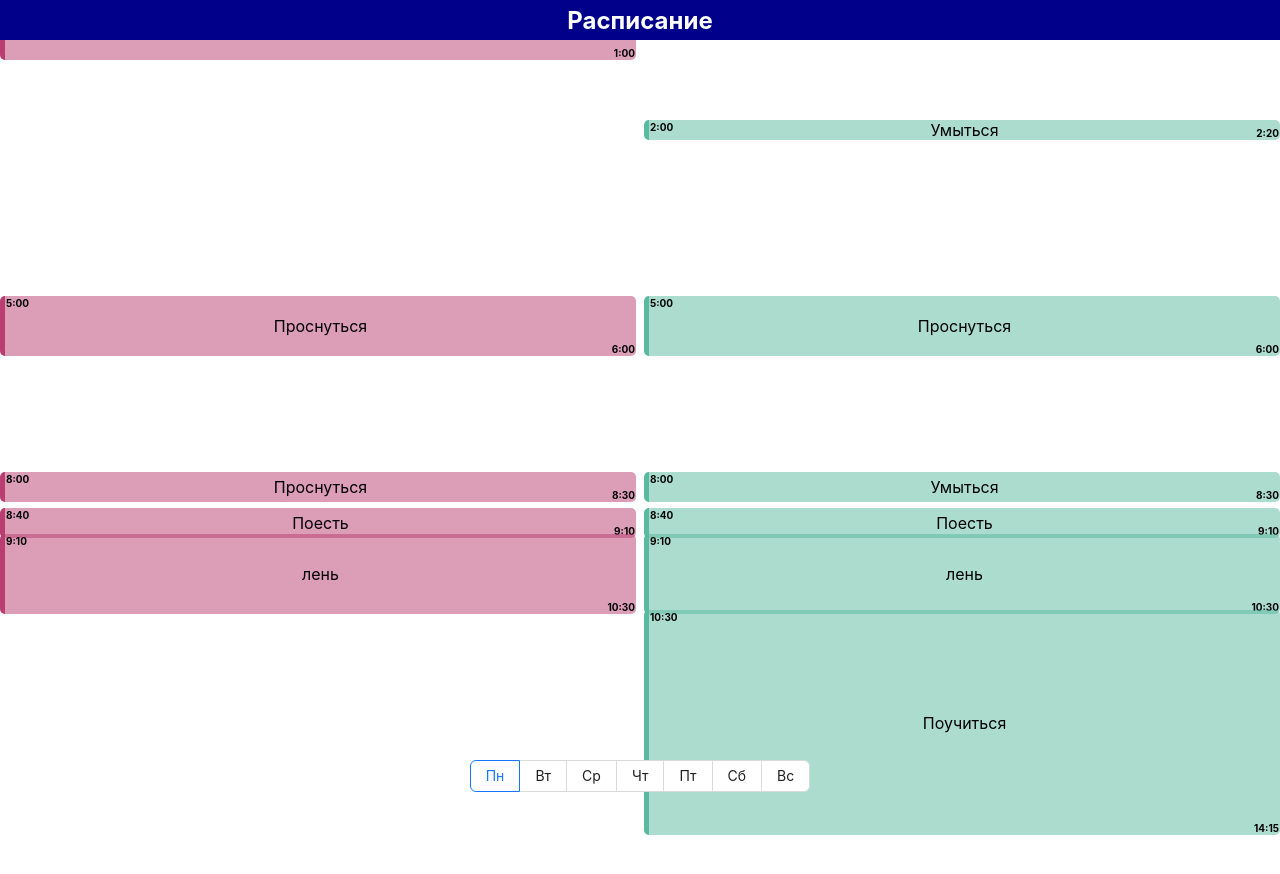
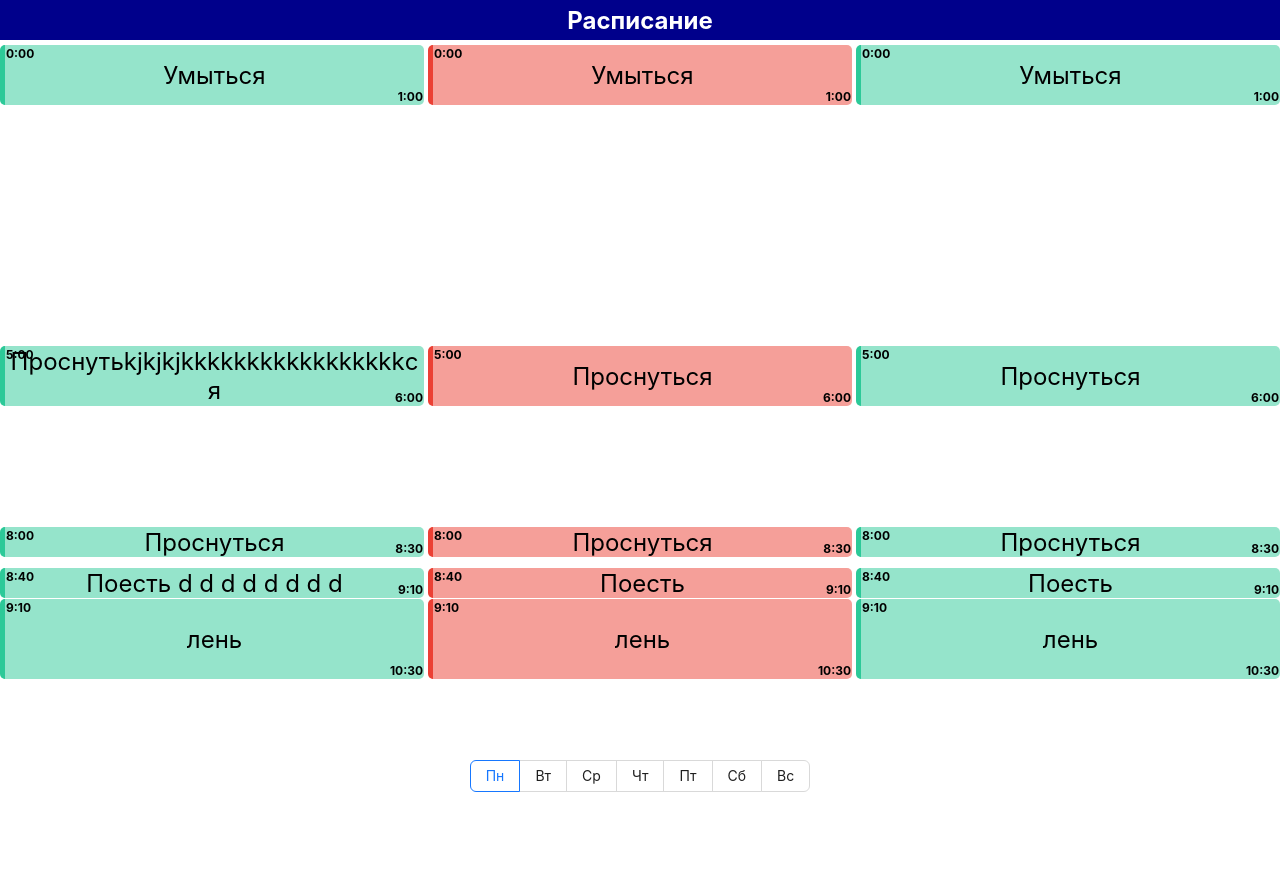
Before and after one commit to Hillowgg/telegram-webapp-react, a React (Create React App) app: page / in a window 1280 px wide. Shown: the top 874 px of the page. Built offline with nearby package versions, Linux system fonts and the light colour scheme.

Commit message:
removed data hardcoding, adaprive data parsing, fonts

```diff
--- a/src/modules/Calendar.js
+++ b/src/modules/Calendar.js
@@ -1,12 +1,6 @@
 import React from 'react';
-// import {useState} from "react";
+import Color from 'color';
 
-const gridStyles = {
-    display: 'grid',
-    gridTemplateColumns: '1fr 1fr',
-    gridGap: '1vh',
-    height: '3600px',
-}
 
 function countPos(prevEnd, start, end) {
     let startTime = 0;
@@ -35,16 +29,19 @@ function parseDay(day, color) {
         prevEnd = margin + prevEnd + height + 4;
 
         const styles = {
-            marginTop: margin + 'px',
+            marginTop: margin + 5 + 'px',
             height: height + 'px',
             width: '100%',
             borderRadius: '5px',
-            backgroundColor: 'rgba(' + color + ', 0.5)',
+            backgroundColor: color.alpha(0.5).toString(),
             justifyContent: 'center',
             alignItems: 'center',
             display: 'flex',
-            borderLeft: '5px solid rgb(' + color + ')',
+            borderLeft: '5px solid ' + color.toString(),
             position: 'relative',
+            fontSize: '3vmin',
+            wordWrap: 'break-word',
+            wordBreak: 'break-all'
         }
 
         const stylesStart = {
@@ -52,7 +49,8 @@ function parseDay(day, color) {
             top: 0,
             left: 0,
             margin: '1px',
-            fontSize: '10px'
+            fontSize: '1.5vmin'
+
         }
 
         const stylesEnd = {
@@ -60,7 +58,7 @@ function parseDay(day, color) {
             bottom: 0,
             right: 0,
             margin: '1px',
-            fontSize: '10px'
+            fontSize: '1.5vmin'
         }
 
 
@@ -78,49 +76,33 @@ function parseDay(day, color) {
     return divs;
 }
 
-export default function Calendar(data) {
 
-    const example = [
-        {
-            id: 1, name: 'Вася',
-            days: [
-                [
-                    {task: "Умыться", start: "0:00", end: "1:00"},
-                    {task: "Проснуться", start: "5:00", end: "6:00"},
-                    {task: "Проснуться", start: "8:00", end: "8:30"},
-                    {task: "Поесть", start: "8:40", end: "9:10"},
-                    {task: 'лень', start: '9:10', end: '10:30'},
-                ],
-                [
-                    {task: "Поучиться", start: "10:30", end: "14:15"},
-                ]
-            ]
-        },
-        {
-            id: 2, name: 'Петя', days: [
-                [
-                    {task: "Умыться", start: "2:00", end: "2:20"},
-                    {task: "Проснуться", start: "5:00", end: "6:00"},
-                    {task: "Умыться", start: "8:00", end: "8:30"},
-                    {task: "Поесть", start: "8:40", end: "9:10"},
-                    {task: 'лень', start: '9:10', end: '10:30'},
-                    {task: "Поучиться", start: "10:30", end: "14:15"},
-                ], [
-                    {task: "Поучиться", start: "11:30", end: "14:15"},
-                ]
+const parseData = (data, day, weekParity) => {
+    const result = data.map((user, i) => {
+        return (
+            <div style={{gridColumn: i + 1}}>
+                {parseDay(user.weeks[weekParity][day], Color(user.color))}
+            </div>
+        )
+    })
+    return result;
+}
 
-            ]
-        }
-    ]
+export default function Calendar({data, day, weekParity}) {
+    console.log(parseData(data, day, weekParity));
+    const calendarStyles = {
+        display: 'grid',
+        // gridTemplateColumns: '1fr 1fr',
+        gridAutoColumns: '1fr',
+        gridGap: '0.5vh',
+        height: '3600px',
+        marginTop: 'var(--topbar-height)',
+        marginBottom: 'var(--daychoosing-height)'
+    }
 
     return (
-        <div style={gridStyles} className="Calendar">
-            <div style={{gridColumn: '1'}}>
-                {parseDay(example[0].days[data.day], '185, 61, 113')}
-            </div>
-            <div style={{gridColumn: '2'}}>
-                {parseDay(example[1].days[data.day], '88, 186, 158')}
-            </div>
+        <div style={calendarStyles} className="Calendar">
+            {parseData(data, day, weekParity)}
         </div>
     )
 }
```
